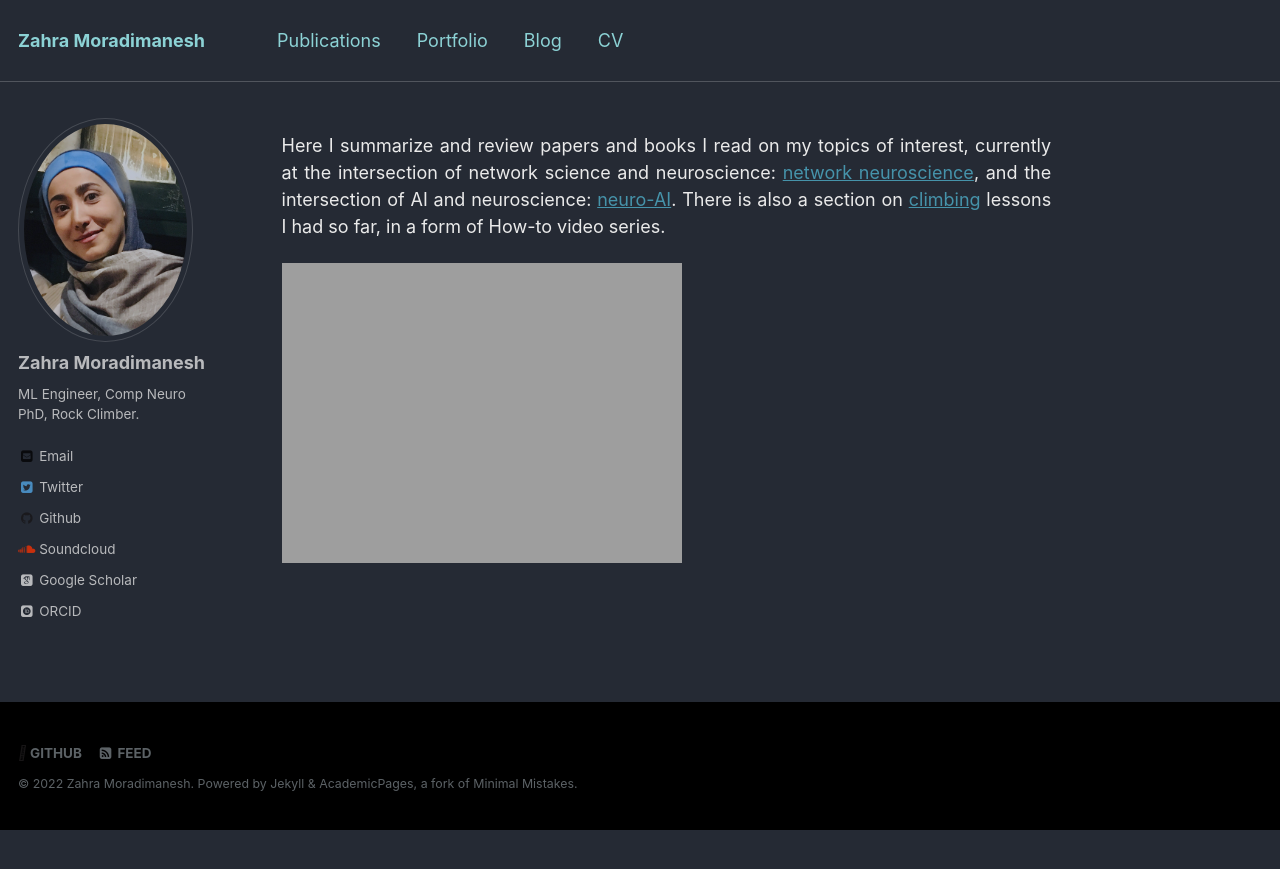
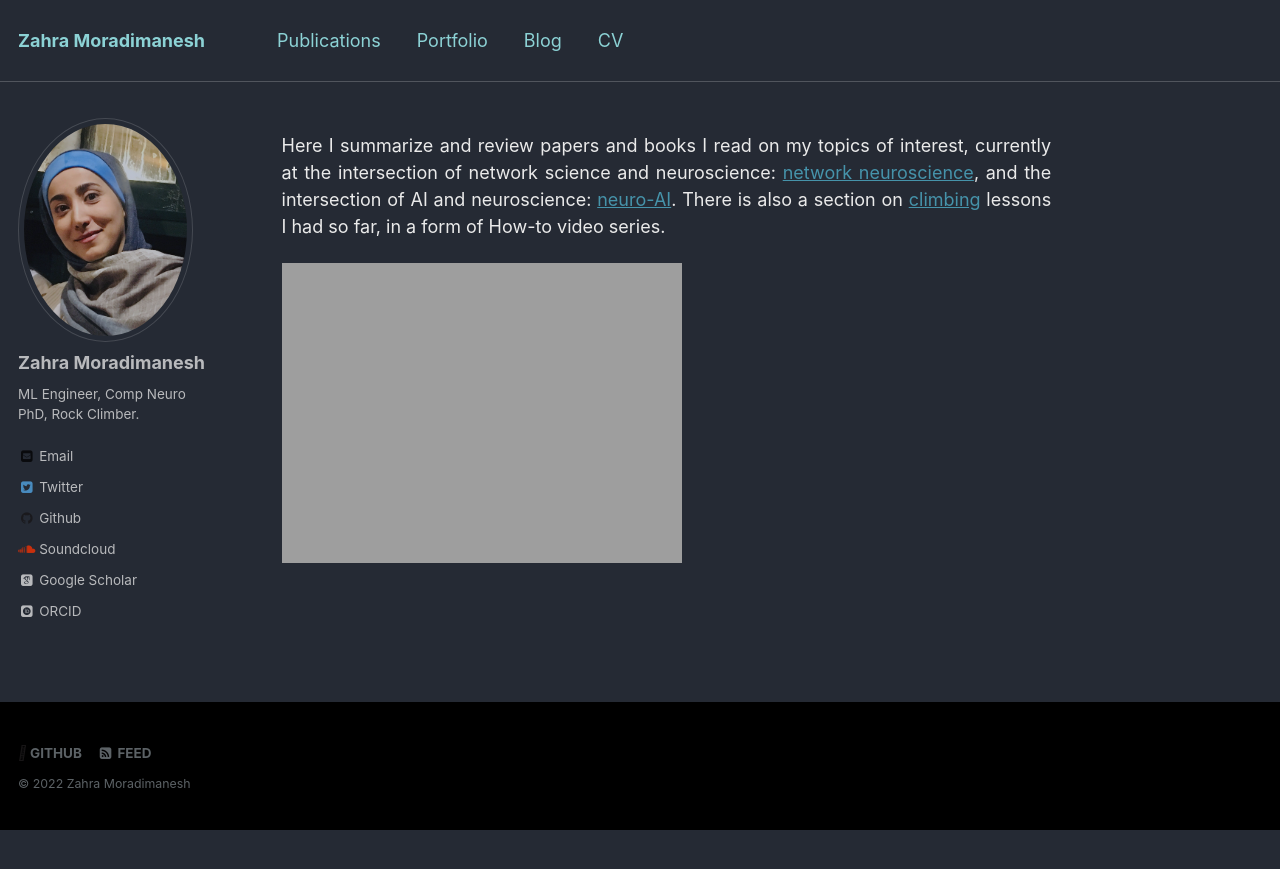
Before and after one commit to zahramor/zahramor.github.io, a Jekyll site: the page built from _pages/about.md, in a window 1280 px wide. Shown: the top 869 px of the page. Built offline with Jekyll 4.4.1, drawn with Linux system fonts in a browser that asks for light colours; some web fonts are replaced.

Commit message:
Update footer.html

```diff
--- a/_includes/footer.html
+++ b/_includes/footer.html
@@ -21,4 +21,4 @@
   </ul>
 </div>
 
-<div class="page__footer-copyright">&copy; {{ site.time | date: '%Y' }} {{ site.name | default: site.title }}. {{ site.data.ui-text[site.locale].powered_by | default: "Powered by" }} <a href="http://jekyllrb.com" rel="nofollow">Jekyll</a> &amp; <a href="https://github.com/academicpages/academicpages.github.io">AcademicPages</a>, a fork of <a href="https://mademistakes.com/work/minimal-mistakes-jekyll-theme/" rel="nofollow">Minimal Mistakes</a>.</div>
+<div class="page__footer-copyright">&copy; {{ site.time | date: '%Y' }} {{ site.name | default: site.title }}
```
